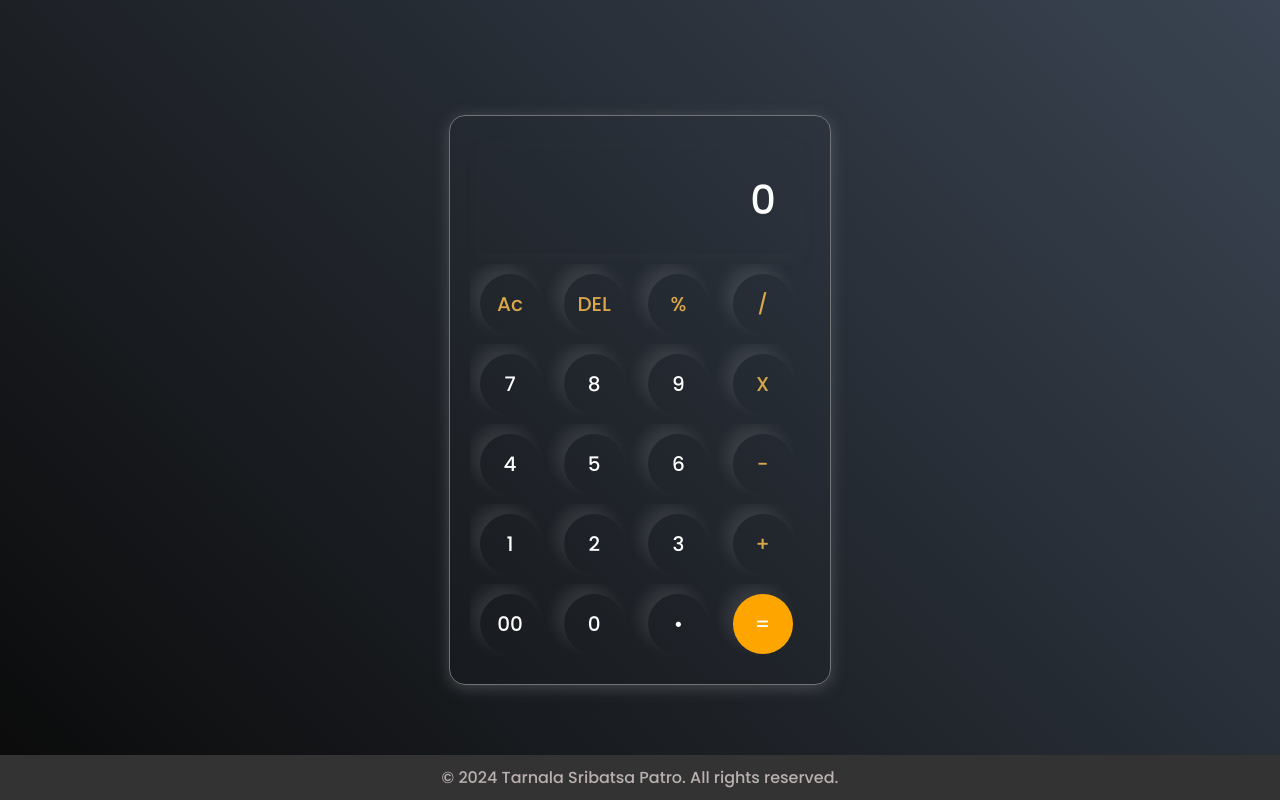
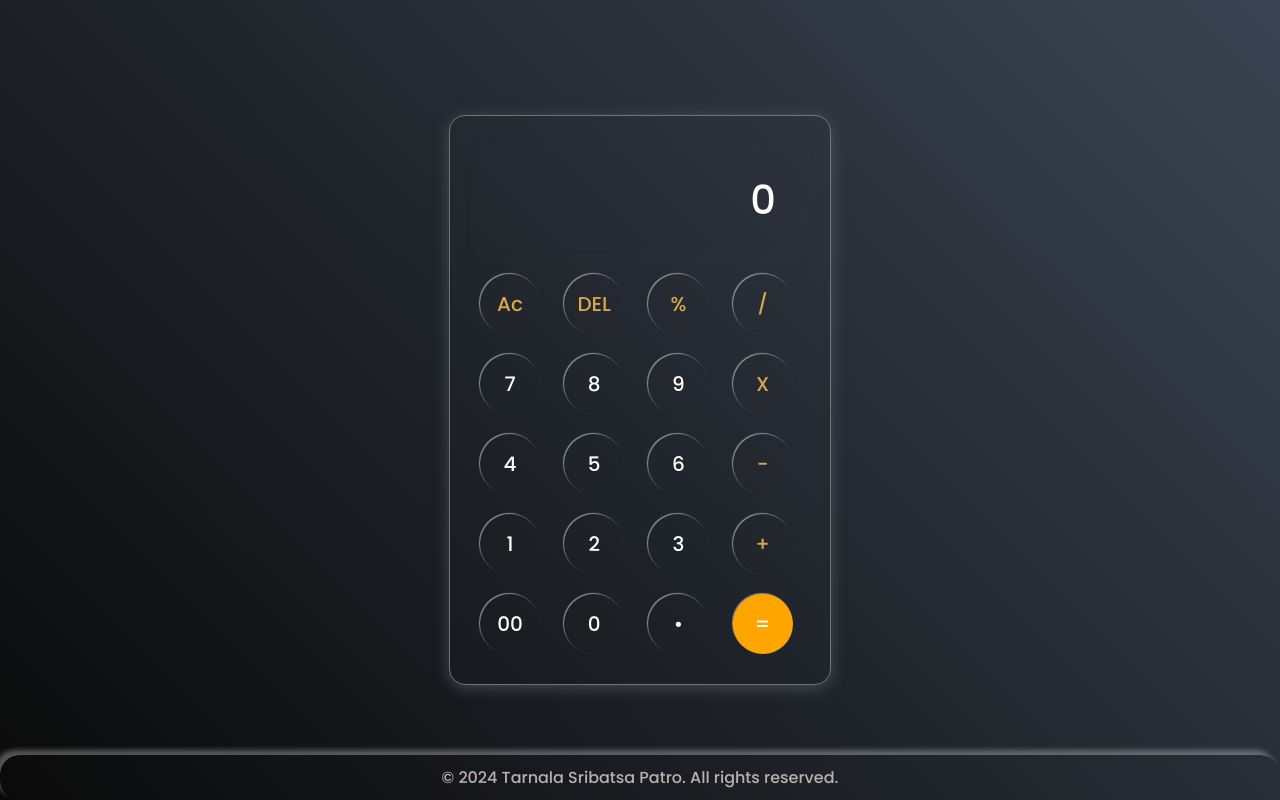
Before and after one commit to TARNALA-SRIBATSA-PATRO/web-calculator, a plain HTML site: page index.html in a window 1280 px wide. Drawn offline with Linux system fonts and the light colour scheme.

Commit message:
Update footer and button styles

```diff
--- a/style.css
+++ b/style.css
@@ -23,6 +23,7 @@ body {
     border-radius: 16px;
     background-color: transparent;
     box-shadow: 0px 3px 15px rgba(113, 115, 119, 0.5);
+
 }
 
 input {
@@ -55,7 +56,7 @@ button {
     background: transparent;
     color: #fff;
     font-size: 20px;
-    box-shadow: -8px -8px 15px rgba(255, 255, 255, 0.1);
+    box-shadow: -1px -1px 1px rgba(255, 255, 255, 0.5);
     cursor: pointer;
     transition: transform 0.2s ease-in-out, box-shadow 0.2s ease-in-out;
     -webkit-tap-highlight-color: transparent; /* Remove blue tap highlight on mobile */
@@ -69,8 +70,8 @@ button:focus {
 }
 
 button:active {
-    transform: scale(1.2);
-    box-shadow: -10px -10px 20px rgba(255, 255, 255, 0.3);
+    transform: scale(1.1);
+    box-shadow: -5px -5px 5px rgba(255, 255, 255, 0.3);
 }
 
 .equal-btn {
@@ -83,13 +84,15 @@ button:active {
 
 footer {
     width: 100%;
-    background-color: #333; /* Background color for the footer */
+    /* background-color: #333; Background color for the footer */
     color: #bab0b0; /* Text color */
     text-align: center; /* Center the text */
     padding: 10px 0; /* Padding for spacing */
     position: absolute; /* Position it at the bottom */
     bottom: 0;
     left: 0;
+    border-radius: 20px;
+    box-shadow: -5px -5px 5px rgba(255, 255, 255, 0.3);
 }
 footer a {
     color: #bab0b0;
```
